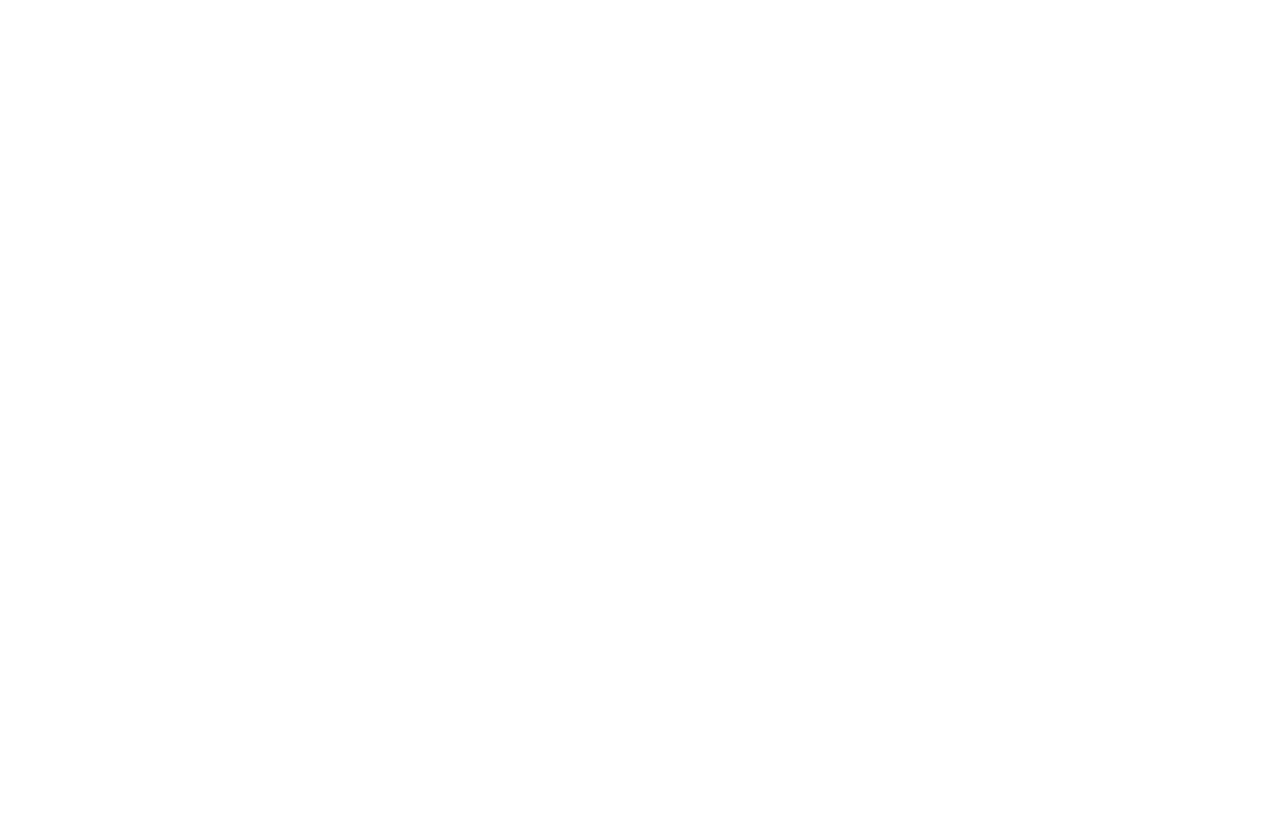
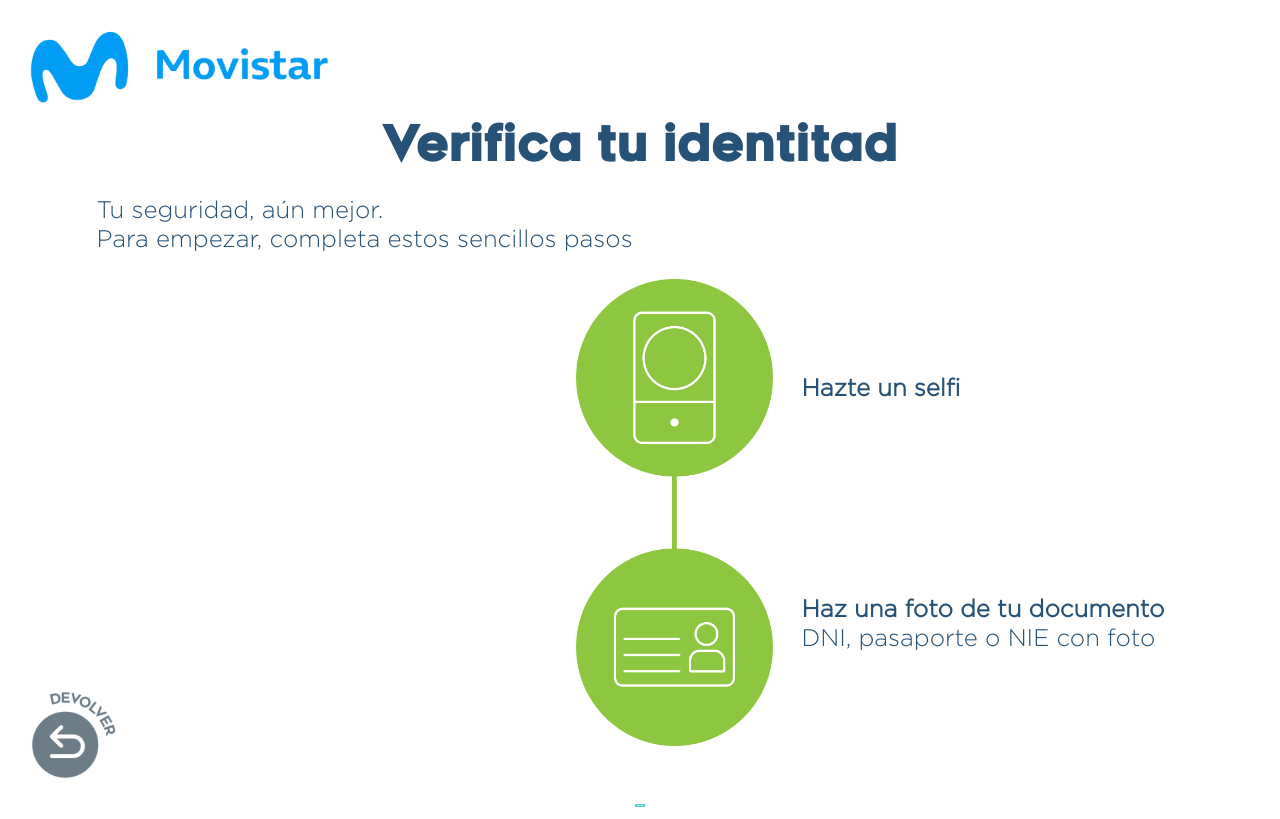
Before and after one commit to ValentinGELLY/movistar-EK3000, an Angular app: page /home-check-identity in a window 1280 px wide. Before the commit this address led to /. Built offline with nearby package versions, Linux system fonts and the light colour scheme.

Commit message:
add Verifica tu identitad

```diff
--- a/src/app/app-routing.module.ts
+++ b/src/app/app-routing.module.ts
@@ -5,6 +5,7 @@
 import { PrepaidTariffsComponent } from './prepaid-tariffs/prepaid-tariffs.component';
 import { FullPrepaymentComponent } from './full-prepayment/full-prepayment.component';
 import { WantContractComponent } from './want-contract/want-contract.component';
+import { HomeCheckIdentityComponent } from './home-check-identity/home-check-identity.component';
 
 const routes: Routes = [
   { path: '', redirectTo: '/pagina-principal', pathMatch: 'full' },
@@ -12,6 +13,7 @@
   { path: 'full-prepayment', component: FullPrepaymentComponent },
   { path: 'prepaid-tariffs', component: PrepaidTariffsComponent },
   { path: 'want-contract', component: WantContractComponent },
+  { path: 'home-check-identity', component: HomeCheckIdentityComponent },
 ];
 
 @NgModule({
--- a/src/app/app.module.ts
+++ b/src/app/app.module.ts
@@ -8,6 +8,7 @@
 import { FullPrepaymentComponent } from './full-prepayment/full-prepayment.component';
 import { PrepaidTariffsComponent } from './prepaid-tariffs/prepaid-tariffs.component';
 import { WantContractComponent } from './want-contract/want-contract.component';
+import { HomeCheckIdentityComponent } from './home-check-identity/home-check-identity.component';
 
 
 @NgModule({
@@ -18,6 +19,7 @@
     FullPrepaymentComponent,
     PrepaidTariffsComponent,
     WantContractComponent,
+    HomeCheckIdentityComponent,
 
   ],
   imports: [
--- /dev/null
+++ b/src/app/home-check-identity/home-check-identity.component.html
@@ -0,0 +1,18 @@
+<app-all-page-movistar></app-all-page-movistar>
+<h1>Verifica tu identitad</h1>
+<section>
+    <p>Tu seguridad, aún mejor. <br> Para empezar, completa estos sencillos pasos</p>
+    <div id="procedureWay">
+        <div >
+            <img id="Picto-verifica-ID" src="../../assets/MOVISTAR-EK3000-2024-MOVISTAR/Picto-verifica-ID.png" alt="">
+        </div>
+        <div id="textPart">
+            <p class="bold">Hazte un selfi</p>
+            <p><span  class="bold">Haz una foto de tu documento </span><br> DNI, pasaporte o NIE con foto</p>
+        </div>
+    </div>
+
+    <div id="Bouton-continuar">
+        <img src="../../assets/MOVISTAR-EK3000-2024-MOVISTAR/Bouton-continuar.png" alt="">
+    </div>
+</section>
--- /dev/null
+++ b/src/app/home-check-identity/home-check-identity.component.scss
@@ -0,0 +1,37 @@
+#Picto-verifica-ID{
+    width: 28%;
+    margin-left: 68%;
+}
+
+h1{
+    margin-top: 10% !important;
+}
+
+.bold{
+    font-weight: bold;
+}
+
+section{
+    margin-left: 7%;
+    margin-right: 7%;
+}
+
+#procedureWay{
+    display: flex;
+}
+
+#textPart{
+    display: flex;
+    flex-direction: column;
+    justify-content: space-around;
+    align-items: flex-start;
+}
+
+#Bouton-continuar{
+    text-align: center;
+    margin-top: 4%;
+}
+
+#Bouton-continuar img{
+    width: 1cap;
+}
--- a/src/app/want-contract/want-contract.component.html
+++ b/src/app/want-contract/want-contract.component.html
@@ -19,6 +19,6 @@
     </div>
 </div>
 <p id="Bienvenidos">¡Bienvenidos a Movistar!</p>
-<div routerLink="" >
+<div routerLink="/home-check-identity" >
     <img id="loquieroBtn" src="../../assets/MOVISTAR-EK3000-2024-MOVISTAR/Bouton-Lo-Quiero.png" alt="">
 </div>
```
Also changed, not shown: src/app/home-check-identity/home-check-identity.component.ts (added, +10 -0 lines).
